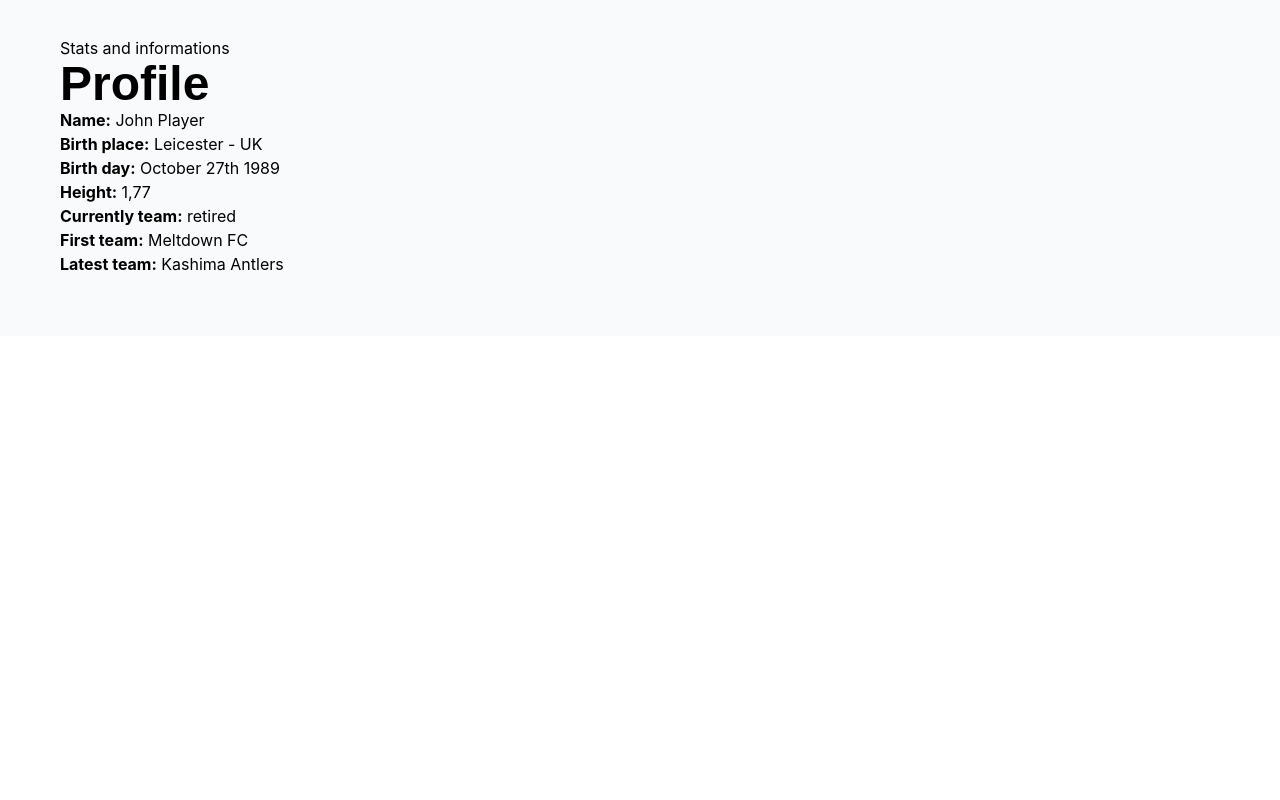
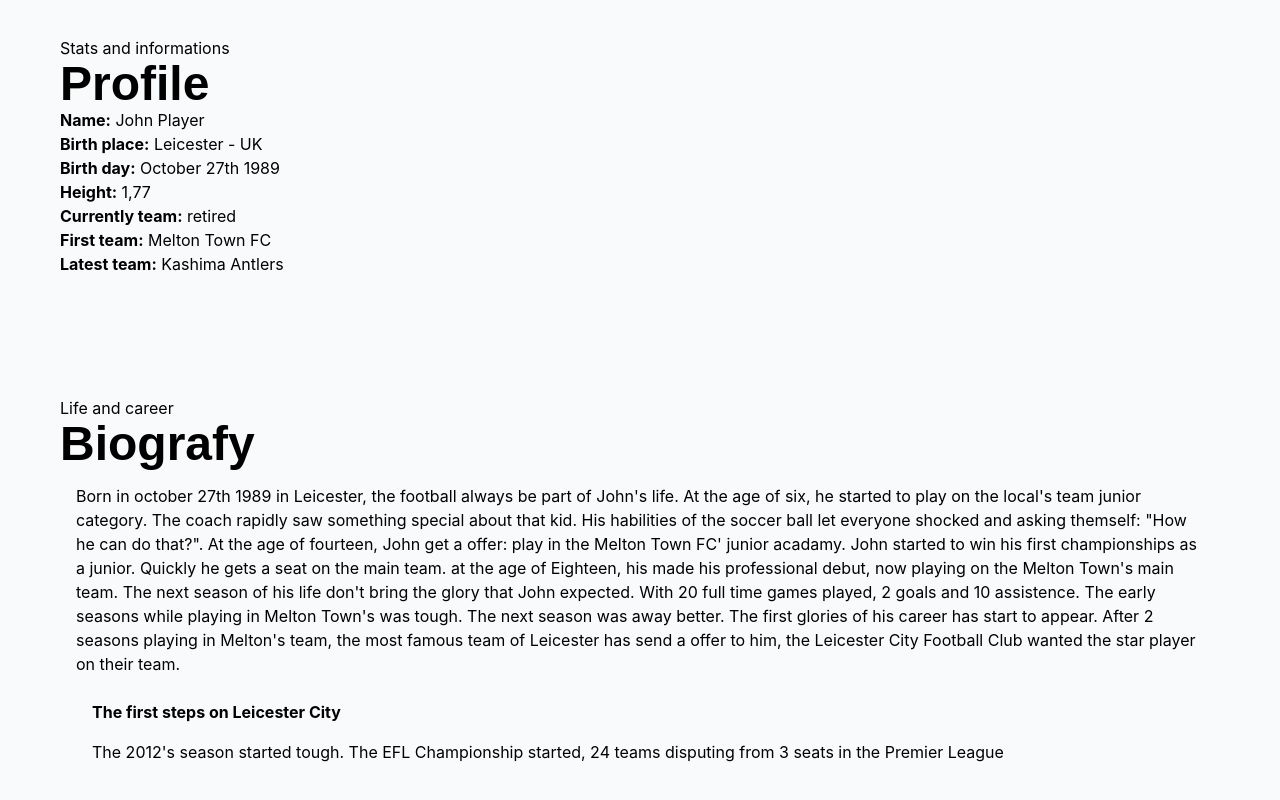
Before and after one commit to 4rauj6/athlete-personal-site, a React (Vite) app: page /biografy in a window 1280 px wide. Shown: the part 348-1148 px from the top of the page. Before the commit the page ends 800 px from the top, so only its background shows below. Built offline with nearby package versions, Linux system fonts and the light colour scheme; a web font is replaced by a local one.

Commit message:
Biografy's page has started to be developed. Home page stylish has been improved

```diff
--- a/src/components/functions/aacvmDisplay.jsx
+++ b/src/components/functions/aacvmDisplay.jsx
@@ -14,7 +14,7 @@ function AcvmDisplay() {
           <img
             src="https://external-content.duckduckgo.com/iu/?u=https%3A%2F%2Fstatic.independent.co.uk%2F2023%2F11%2F03%2F12%2FnewFile.jpg&f=1&nofb=1&ipt=c9718efc525bf0fb415b42082d153e9209f11187072c99dd73d142704d6cb4d5"
             alt="FA Cup Trophy"
-            className="w-114 shrink-0 rounded "
+            className="w-114 shrink-0 rounded border-blue-500 border-2"
           />
           <div
             className={`flex flex-col bg-blue-500 p-4 transition duration-300 ease-in-out rounded w-full h-25 absolute bottom-0 ${
@@ -39,7 +39,7 @@ function AcvmDisplay() {
           <img
             src="https://external-content.duckduckgo.com/iu/?u=https%3A%2F%2Fwww.getfootballnewsgermany.com%2Fassets%2Fbayer-04-leverkusen-v-fc-st-pauli-dfb-cup-quarter-final-1-scaled.jpg&f=1&nofb=1&ipt=fff142d7c17658f327294cd439b6918c3f166d5679a38114fb701ae6e77e4c23"
             alt="DFB Cup Trophy"
-            className="w-114 shrink-0 rounded"
+            className="w-114 shrink-0 rounded border-blue-500 border-2"
           />
           <div
             className={`flex flex-col bg-blue-500 p-8 transition duration-300 ease-in-out rounded  w-full h-25 absolute bottom-0 ${
@@ -66,7 +66,7 @@ function AcvmDisplay() {
           <img
             src="src/assets/efl-championship-trophy-2341761766.jpg"
             alt="FA Cup Trophy"
-            className="w-113 shrink-0 rounded"
+            className="w-113 shrink-0 rounded border-blue-500 border-2"
           />
           <div
             className={`flex flex-col bg-blue-500 p-8 transition duration-300 ease-in-out rounded  w-full h-25 absolute bottom-0 ${
--- a/src/components/pages/Biografy.jsx
+++ b/src/components/pages/Biografy.jsx
@@ -2,10 +2,11 @@ function Biografy() {
   return (
     <div className="bg-gray-50">
       <section>
-        <div className="flex flex-row justify-center items-center gap-5">
+        <div className="flex flex-row justify-center items-center">
           <div className="self-start mt-30">
             <h1>
-              This is... <span className="font-kaput">John Player!</span>
+              This is...{" "}
+              <span className="font-kaput text-4xl">John Player!</span>
             </h1>
             <span>
               A Deep inside view of the biografy of his life. <br />
@@ -47,11 +48,53 @@ function Biografy() {
               <strong>Currently team:</strong> retired
             </span>
             <span>
-              <strong>First team:</strong> Meltdown FC
+              <strong>First team:</strong> Melton Town FC
             </span>
             <span>
               <strong>Latest team:</strong> Kashima Antlers
             </span>
+          </div>
+        </div>
+      </section>
+
+      <section>
+        <div className="flex flex-col p-15">
+          <div className="flex flex-col">
+            <span>Life and career</span>
+            <span className="text-5xl font-kaput">
+              <strong>Biografy</strong>
+            </span>
+          </div>
+
+          <div className="p-4">
+            <p>
+              Born in october 27th 1989 in Leicester, the football always be
+              part of John&apos;s life. At the age of six, he started to play on
+              the local&apos;s team junior category. The coach rapidly saw
+              something special about that kid. His habilities of the soccer
+              ball let everyone shocked and asking themself: &quot;How he can do
+              that?&quot;. At the age of fourteen, John get a offer: play in the
+              Melton Town FC&apos; junior acadamy. John started to win his first
+              championships as a junior. Quickly he gets a seat on the main
+              team. at the age of Eighteen, his made his professional debut, now
+              playing on the Melton Town&apos;s main team. The next season of
+              his life don&apos;t bring the glory that John expected. With 20
+              full time games played, 2 goals and 10 assistence. The early
+              seasons while playing in Melton Town&apos;s was tough. The next
+              season was away better. The first glories of his career has start
+              to appear. After 2 seasons playing in Melton&apos;s team, the most
+              famous team of Leicester has send a offer to him, the Leicester
+              City Football Club wanted the star player on their team.
+            </p>
+            <br />
+            <span className="p-4">
+              <strong>The first steps on Leicester City</strong>
+            </span>
+
+            <p className="p-4">
+              The 2012&apos;s season started tough. The EFL Championship
+              started, 24 teams disputing from 3 seats in the Premier League
+            </p>
           </div>
         </div>
       </section>
--- a/src/components/pages/Homepage.jsx
+++ b/src/components/pages/Homepage.jsx
@@ -26,7 +26,7 @@ function Homepage() {
             failure, every obstacle it was necessary to create what he&apos;s
             are today
           </p>
-          <button className="bg-transparent border-2 border-blue-500 text-blue-500 p-1  transition ease-in-out duration-100 rounded cursor-pointer hover:bg-blue-500 hover:text-white">
+          <button className="bg-blue-500 text-white p-1  transition ease-in-out duration-500 rounded cursor-pointer hover:bg-blue-700 hover:text-white">
             Know more
           </button>
         </div>
@@ -36,7 +36,7 @@ function Homepage() {
         </div>
       </section>
 
-      <section className="">
+      <section>
         <div className="p-15">
           <span className="text-blue-500">Discover more about me here</span>
           <h1 className="text-blue-500 text-5xl font-kaput">Welcome!</h1>
@@ -124,9 +124,9 @@ function Homepage() {
         </div>
       </section>
 
-      <section className="bg-blue-500  h-245 mt-30">
+      <section className="bg-blue-500  h-270 mt-30">
         <div className="flex self-start p-15 flex-col">
-          <span className="text-white">Medias - the best moments</span>
+          <span className="text-white mt-10">Medias - the best moments</span>
           <h1 className="text-5xl font-kaput text-white">Gallery</h1>
         </div>
 
```
